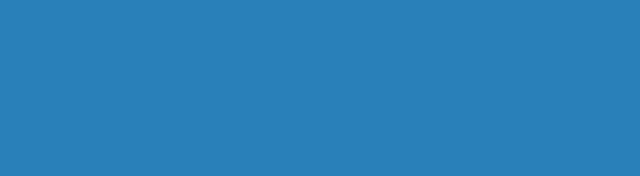
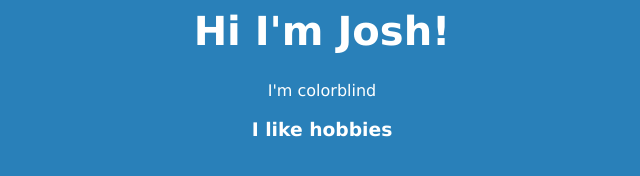
Before and after one commit to joshberl/joshberl.github.io, a plain HTML site: page bio.html in a window 1280 px wide. Shown: the whole page, without its empty margins (318-958 px from the left). Drawn offline with Linux system fonts and the light colour scheme.

Commit message:
made a lil bio

```diff
--- a/bio.html
+++ b/bio.html
@@ -1,9 +1,14 @@
 <html>
 <head>
-<title>Josh Berl's Bio</title>
-<link rel="stylesheet" type="text/css" href="style.css">
+	<title>Josh Berl's Bio</title>
+	<link rel="stylesheet" type="text/css" href="style.css">
 </head>
 
+<body>
+	<h1>Hi I'm Josh!</h1>
+	<p>I'm colorblind</p>
+	<h3>I like hobbies</h3>
+</body>
 
 
 </html>
```
